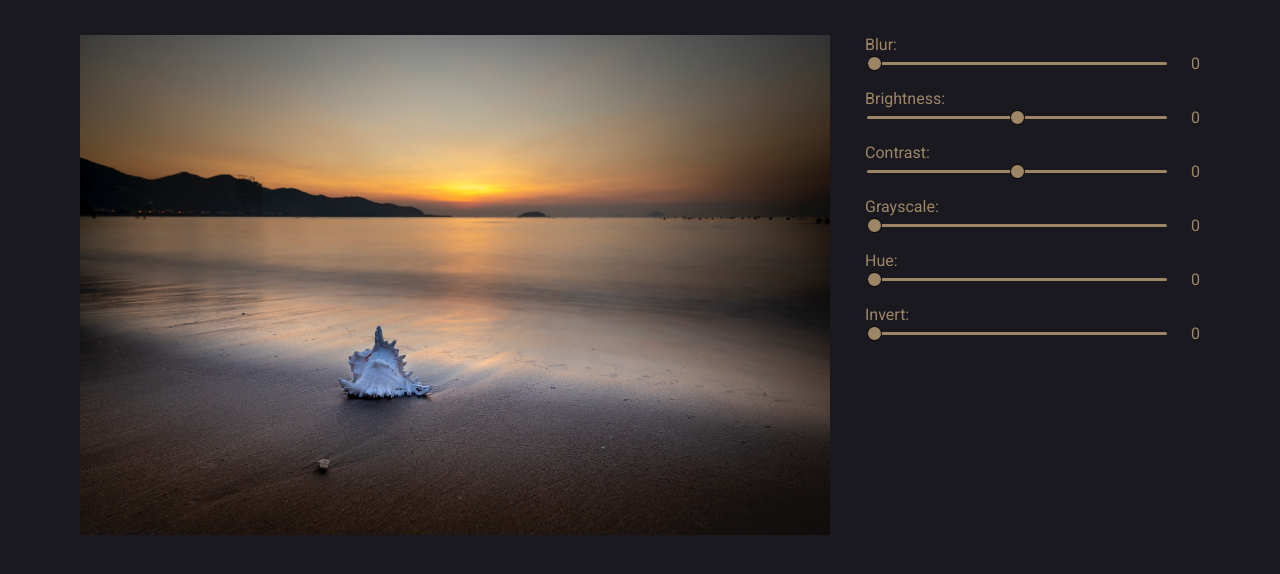
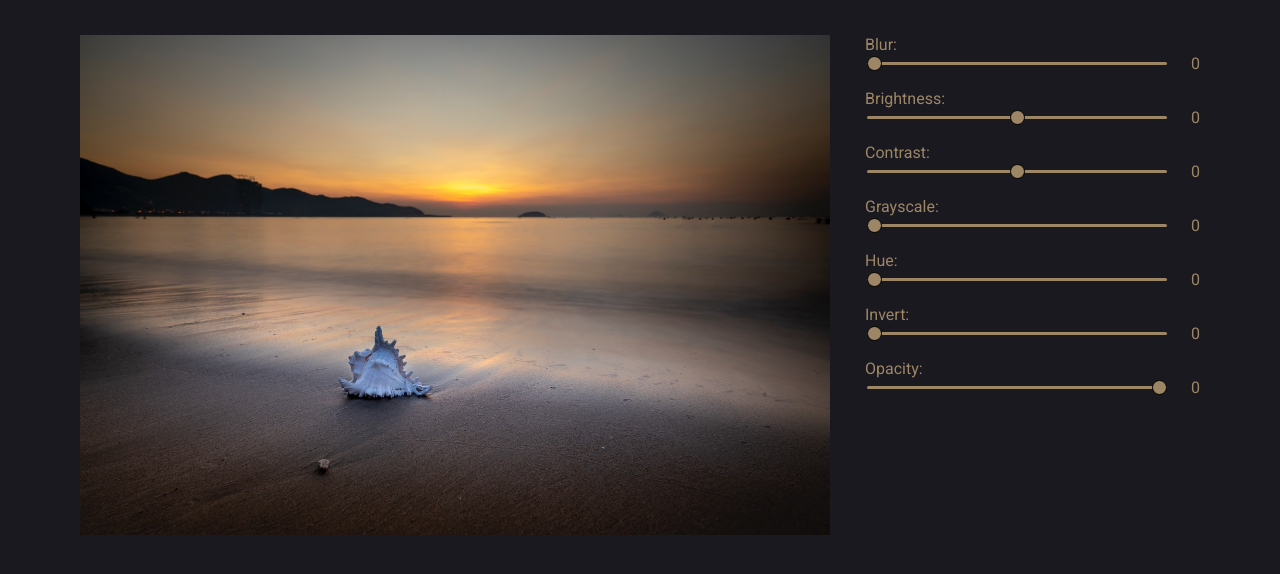
Before and after one commit to Evgenia-cyber/rs-js-photo-filter, a plain HTML site: page index.html in a window 1280 px wide. Drawn offline with Linux system fonts and the light colour scheme.

Commit message:
feat: add opacity filter

```diff
--- a/index.html
+++ b/index.html
@@ -108,6 +108,20 @@
             <span class="filter-value">0</span>
           </div>
           <!-- ****** -->
+          <label for="opacity">Opacity: </label>
+          <div class="filter-container">
+            <input
+              class="filter"
+              type="range"
+              id="opacity"
+              min="0"
+              max="100"
+              value="100"
+              data-size="%"
+            />
+            <span class="filter-value">0</span>
+          </div>
+          <!-- ****** -->
         </div>
         <!-- /filters -->
       </div>
--- a/style.css
+++ b/style.css
@@ -13,6 +13,7 @@
   --grayscale: 0%;
   --hue-rotate: 0deg;
   --invert: 0%;
+  --opacity: 100%;
 }
 
 body {
@@ -33,7 +34,7 @@ body {
 .img {
   filter: blur(var(--blur)) brightness(var(--brightness))
     contrast(var(--contrast)) grayscale(var(--grayscale))
-    hue-rotate(var(--hue-rotate)) invert(var(--invert));
+    hue-rotate(var(--hue-rotate)) invert(var(--invert)) opacity(var(--opacity));
 }
 
 /********* filter *********/
```
